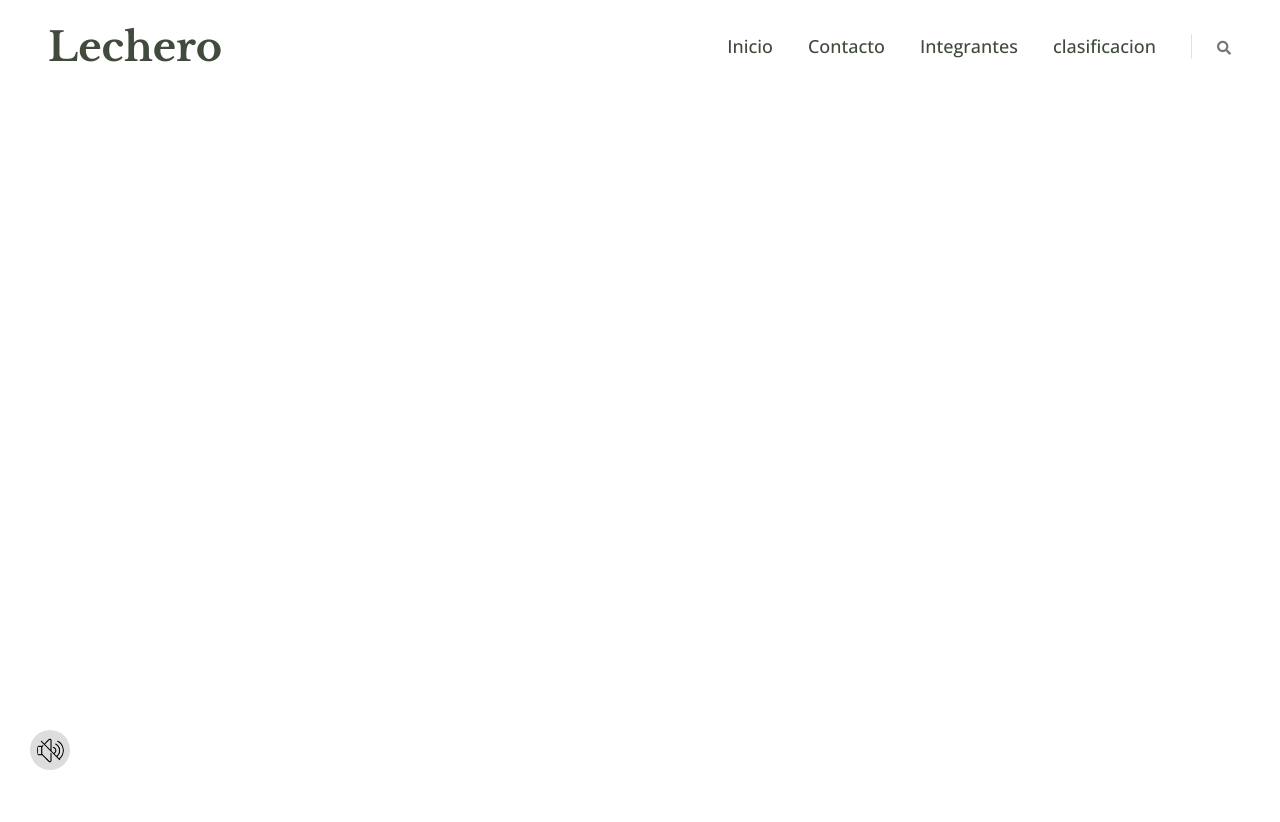
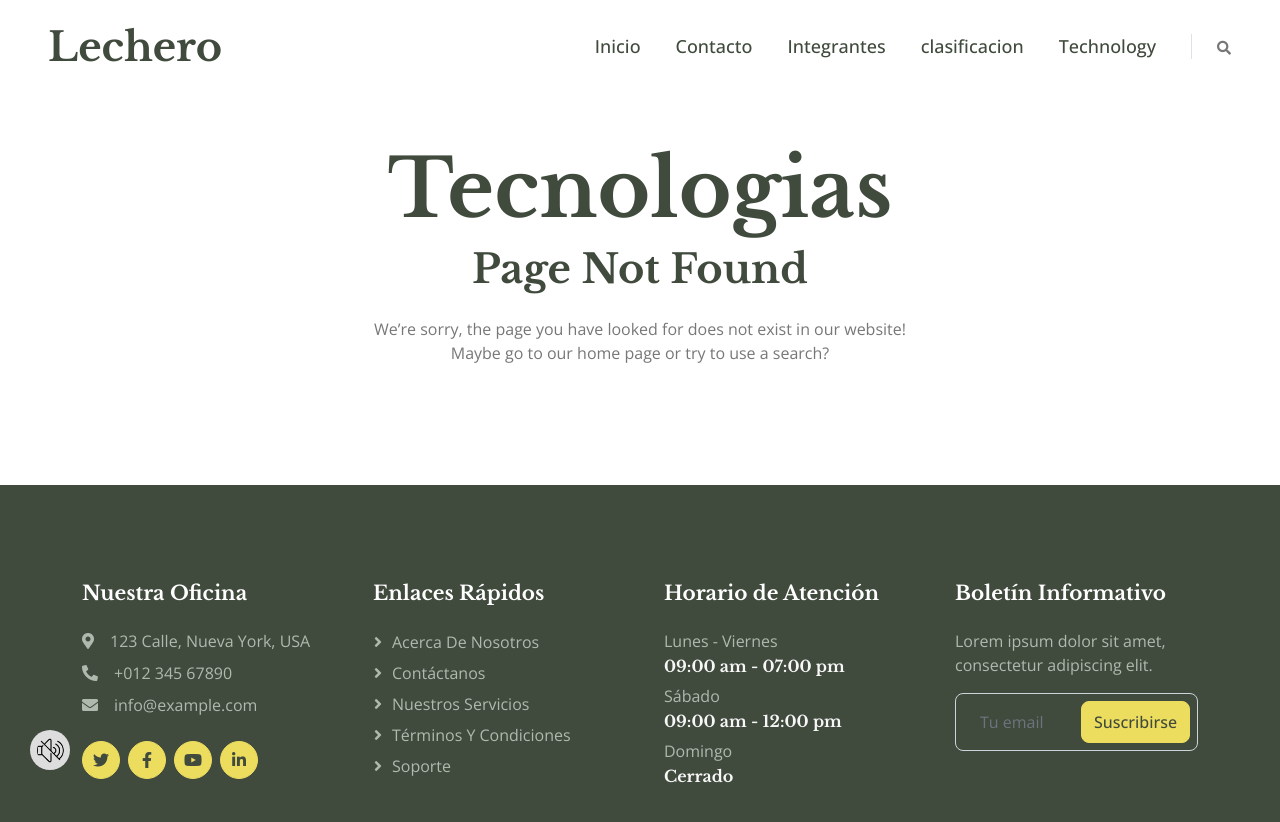
Before and after one commit to jefryne/proyectoAgro, a React (Vite) app: page /technology in a window 1280 px wide. Shown: the top 822 px of the page. Before the commit the page ends 800 px from the top, so only its background shows below. Built offline with nearby package versions, Linux system fonts and the light colour scheme.

Commit message:
pagina de tecnologias

```diff
--- a/src/Components/Header&Footer.jsx
+++ b/src/Components/Header&Footer.jsx
@@ -17,6 +17,10 @@ const link = [
     {
         name: "clasificacion",
         href: "/classification",
+    },
+    {
+        name: "Technology",
+        href: "/technology",
     },
 ];
 export function Nav() {
--- /dev/null
+++ b/src/Components/TechnologiesComponents.jsx
@@ -0,0 +1,24 @@
+
+export function TechnologiesComponents() {
+    return (
+        <>
+            <div>
+
+
+                <div className="container-xxl py-5 wow fadeInUp" data-wow-delay="0.1s">
+                    <div className="container text-center">
+                        <div className="row justify-content-center">
+                            <div className="col-lg-6">
+
+                                <h1 className="display-1">Tecnologias</h1>
+                                <h1 className="mb-4">Page Not Found</h1>
+                                <p className="mb-4">We’re sorry, the page you have looked for does not exist in our website! Maybe go to our home page or try to use a search?</p>
+
+                            </div>
+                        </div>
+                    </div>
+                </div>
+            </div>
+        </>
+    )
+}
--- /dev/null
+++ b/src/Pages/Technology.jsx
@@ -0,0 +1,10 @@
+import { TechnologiesComponents } from "../Components/TechnologiesComponents"
+import { Footer } from "../Components/Header&Footer"
+export function Technology() {
+  return (
+    <>
+        <TechnologiesComponents/>
+        <Footer/>
+    </>
+  )
+}
--- a/src/Routers/Navegation.jsx
+++ b/src/Routers/Navegation.jsx
@@ -4,6 +4,7 @@ import Contact from "../Pages/Contact";
 import { Team } from "../Pages/Team";
 import { Nav } from "../Components/Header&Footer";
 import Classification from "../Pages/Classification";
+import { Technology } from "../Pages/Technology";
 export default function Navegation() {
   return (
     <>
@@ -14,6 +15,7 @@ export default function Navegation() {
             <Route exact path="/contact" element={<Contact/>} />
             <Route exact path="/team" element={<Team/>} />
             <Route exact path="/classification" element={<Classification/>} />
+            <Route exact path="/technology" element={<Technology/>} />
         </Routes>
       </Routers>
     </>
```
